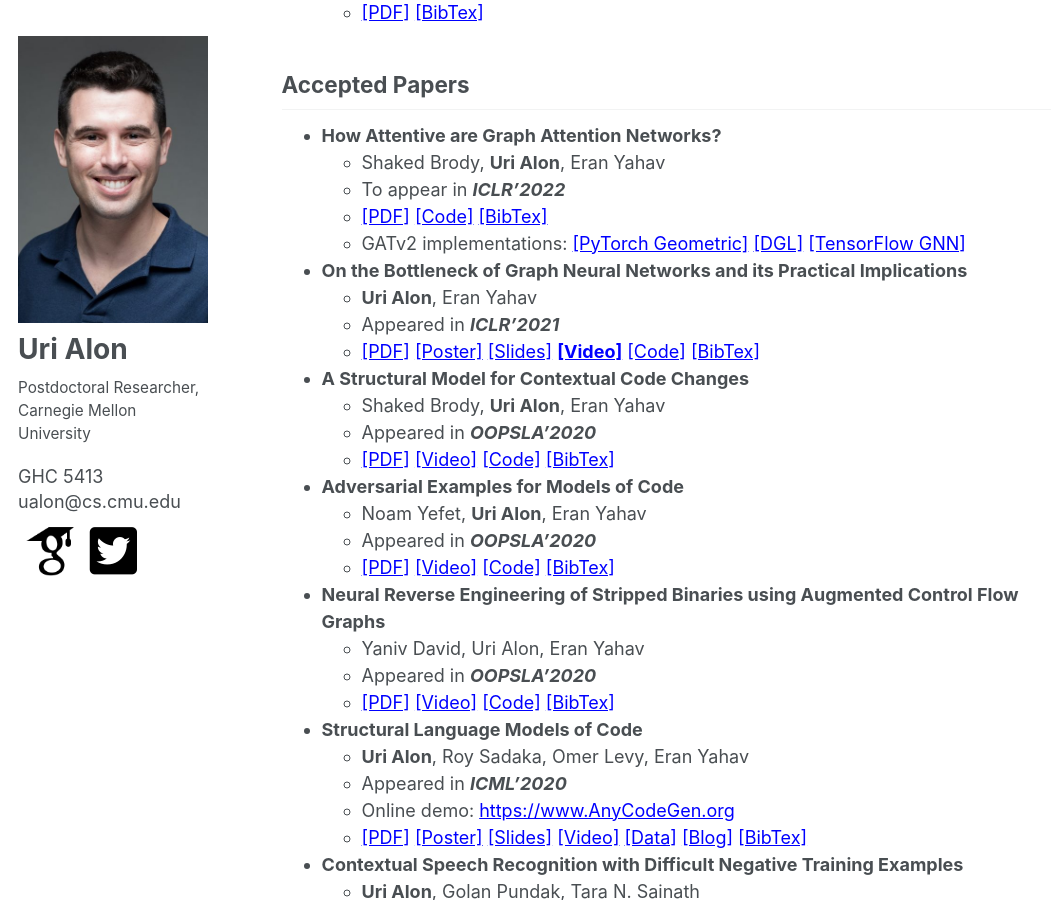
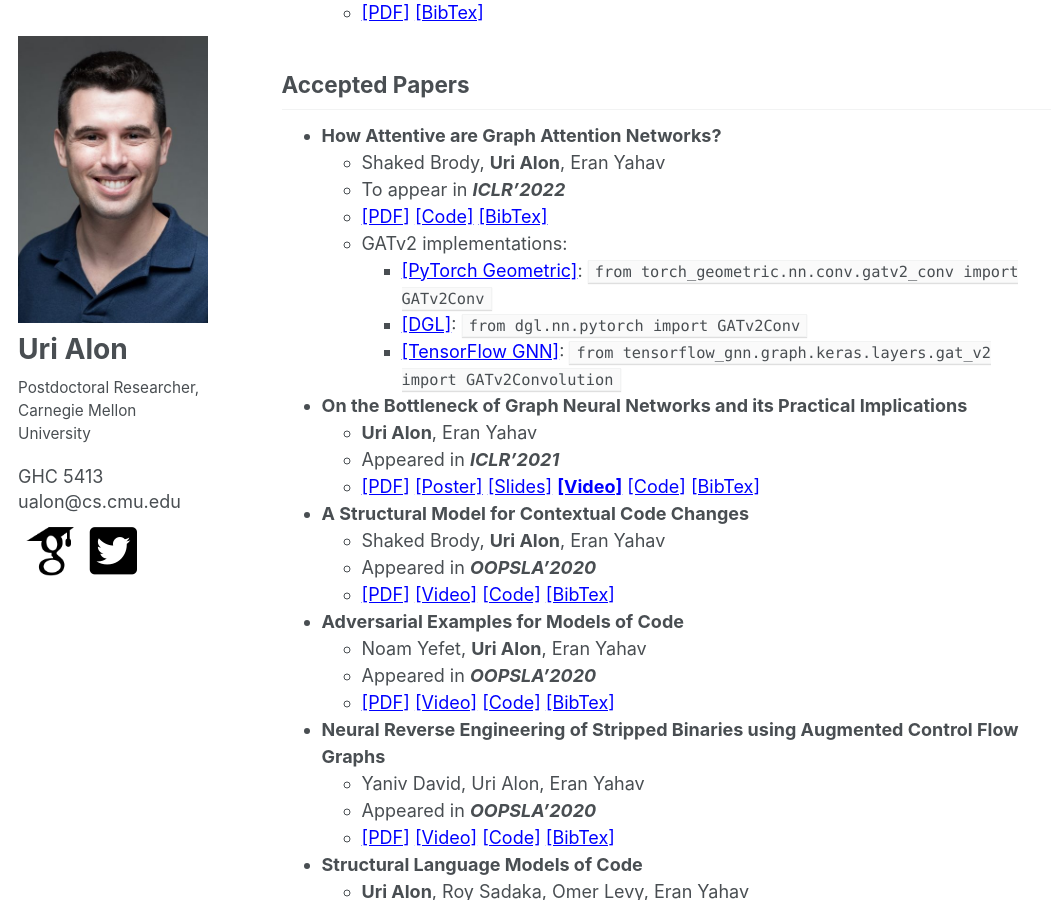
Before and after one commit to urialon/urialon.github.io, a Jekyll site: the page built from _pages/about.md, in a window 1280 px wide and 900 px high, scrolled down 1042 px. Shown: the whole window, without its empty margins (0-1064 px from the left). Built offline with Jekyll 4.4.1, drawn with Linux system fonts in a browser that asks for light colours.

Commit message:
gatv2 imports

```diff
--- a/_pages/about.md
+++ b/_pages/about.md
@@ -80,9 +80,9 @@ I am happily married to Lee and father of Gur 🙂
     * To appear in **_ICLR'2022_**
     * [[PDF]](https://arxiv.org/pdf/2105.14491.pdf){:target="_blank"} [[Code]](https://github.com/tech-srl/how_attentive_are_gats){:target="_blank"} [[BibTex]](https://pastebin.com/raw/u6B1gRbh){:target="_blank"}
     * GATv2 implementations:
-      [[PyTorch Geometric]](https://pytorch-geometric.readthedocs.io/en/latest/modules/nn.html#torch_geometric.nn.conv.GATv2Conv){:target="_blank"}
-      [[DGL]](https://docs.dgl.ai/en/latest/api/python/nn.pytorch.html#gatv2conv){:target="_blank"}
-      [[TensorFlow GNN]](https://github.com/tensorflow/gnn/blob/main/tensorflow_gnn/docs/api_docs/python/gnn/keras/layers/GATv2.md){:target="_blank"}
+      * [[PyTorch Geometric]](https://pytorch-geometric.readthedocs.io/en/latest/modules/nn.html#torch_geometric.nn.conv.GATv2Conv){:target="_blank"}: `from torch_geometric.nn.conv.gatv2_conv import GATv2Conv`
+      * [[DGL]](https://docs.dgl.ai/en/latest/api/python/nn.pytorch.html#gatv2conv){:target="_blank"}: `from dgl.nn.pytorch import GATv2Conv`
+      * [[TensorFlow GNN]](https://github.com/tensorflow/gnn/blob/main/tensorflow_gnn/docs/api_docs/python/gnn/keras/layers/GATv2.md){:target="_blank"}: `from tensorflow_gnn.graph.keras.layers.gat_v2 import GATv2Convolution`
 
 * **On the Bottleneck of Graph Neural Networks and its Practical Implications**
     * **Uri Alon**, Eran Yahav
```
